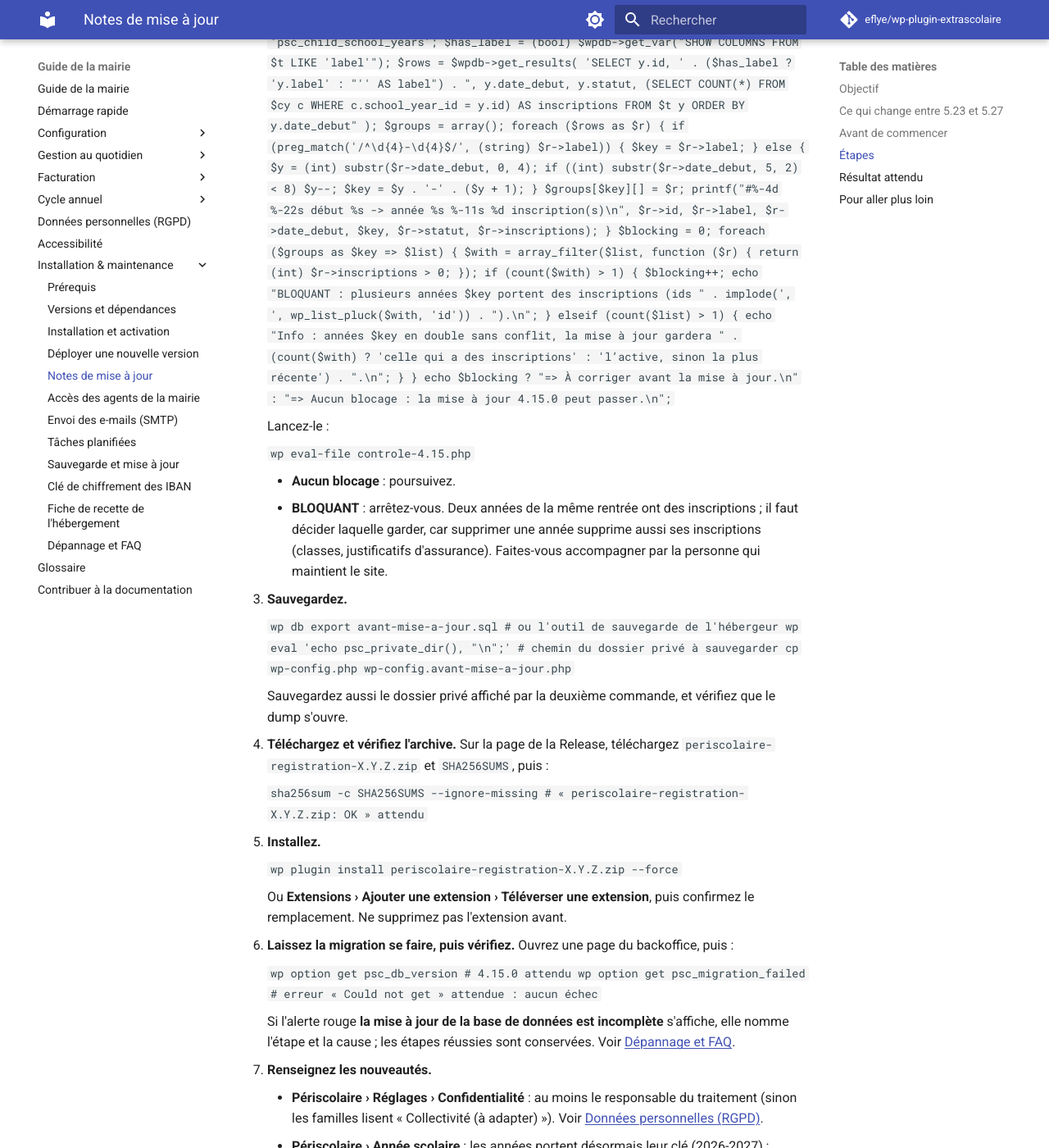
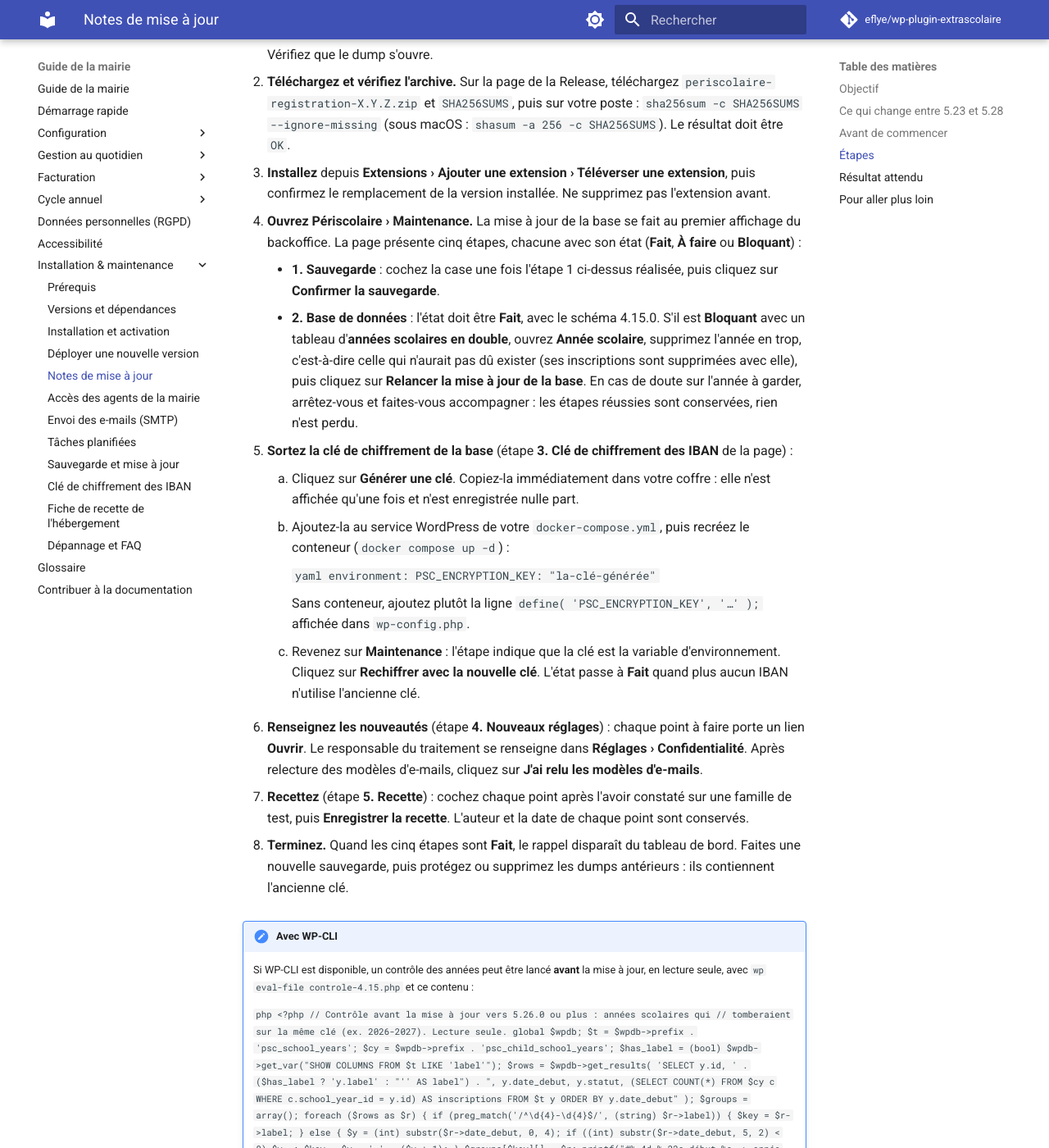
Before and after one commit to eflye/wp-plugin-extrascolaire, an MkDocs documentation site: the page built from documentation/installation/notes-mise-a-jour.md, in a window 1280 px wide and 1400 px high, scrolled down 1192 px. Shown: the whole window at 82% size. Built offline with MkDocs 1.6.1 and Material for MkDocs 9.7.7, drawn with Linux system fonts in a browser that asks for light colours; comment, search, counter and statistics services are not loaded; some of the changed text lies outside the part shown.

Commit message:
docs(installation): mise à jour depuis le backoffice, clé en variable d'environnement
Co-Authored-By: Claude Opus 5.5 <noreply@anthropic.com>
Claude-Session: https://claude.ai/code/session_01NUknn5V2uYE87AKNARM7tY

````diff
--- a/documentation/installation/notes-mise-a-jour.md
+++ b/documentation/installation/notes-mise-a-jour.md
@@ -2,31 +2,62 @@
 
 ## Objectif
 
-Passer d'une version antérieure à 5.26.0 (5.23.x, 5.24.x ou 5.25.x) à la version 5.27.0 ou plus récente, en contrôlant avant la mise à jour ce qui pourrait l'arrêter, puis en réglant ce qui est nouveau. La procédure générale reste celle de [Déployer une nouvelle version](deploiement-zip.md) ; cette page en détaille l'application à ce saut de version.
+Passer d'une version antérieure à 5.26.0 (5.23.x, 5.24.x ou 5.25.x) à la version 5.28.0 ou plus récente. Depuis 5.28.0, tout se fait **depuis le backoffice**, dans **Périscolaire › Maintenance**, sans ligne de commande : c'est la méthode adaptée à un WordPress en conteneur. Les commandes WP-CLI restent possibles ; elles sont indiquées en encadré.
 
-## Ce qui change entre 5.23 et 5.27
+## Ce qui change entre 5.23 et 5.28
 
-- **Une seule migration de base :** le schéma passe de 4.14.0 à 4.15.0 (5.26.0), avec une seule table d'année scolaire nommée par sa rentrée et le statut de l'enfant porté par l'année. Elle est automatique, mais s'arrête si deux années d'une même rentrée portent chacune des inscriptions : l'étape 2 le vérifie avant.
+- **Une seule migration de base :** le schéma passe de 4.14.0 à 4.15.0 (5.26.0), avec une seule table d'année scolaire nommée par sa rentrée et le statut de l'enfant porté par l'année. Elle est automatique. Si deux années d'une même rentrée portent chacune des inscriptions, elle s'arrête **sans rien perdre** et la page **Maintenance** affiche les années en cause.
 - **Nouveaux réglages :** rubrique **Confidentialité** (5.24.0), modèle d'e-mail **Réinscription retirée par la famille** (5.26.0).
-- **Clé de chiffrement des IBAN** (5.27.0) : commande `wp psc chiffrement` pour sortir la clé de la base.
+- **Clé de chiffrement des IBAN** (5.27.0) : à sortir de la base. Pour un conteneur, la clé se déclare en variable d'environnement (5.28.0).
 
 ## Avant de commencer
 
-- Accès SSH avec WP-CLI (`wp --info` doit répondre) et un compte administrateur WordPress.
+- Un compte administrateur WordPress (capacité de configuration du périscolaire).
+- Un accès à l'hôte des conteneurs pour la sauvegarde et, à l'étape 5, pour déclarer une variable d'environnement.
 - Un créneau calme : hors réinscription et hors facturation.
-- Un coffre de mots de passe pour la clé de chiffrement de l'étape 8.
+- Un coffre de mots de passe pour la clé de chiffrement.
 
 ## Étapes
 
-1. **Relevez l'état actuel.**
+1. **Sauvegardez**, depuis l'hôte des conteneurs :
 
-    ```
-    wp plugin list | grep periscolaire      # version installée
-    wp option get psc_db_version            # 4.14.0 attendu
-    wp option get psc_invoice_debug_delete  # erreur « Could not get » attendue (mode debug inactif)
-    ```
+    - la base de données, par exemple `docker exec <conteneur-mysql> sh -c 'exec mysqldump -uroot -p"$MYSQL_ROOT_PASSWORD" --single-transaction <base>' > avant-mise-a-jour.sql` (`podman` à la place de `docker` selon votre installation) ;
+    - le dossier privé des documents : son chemin est affiché à l'étape 1 de **Périscolaire › Maintenance** ; dans un conteneur, il se trouve en général dans le volume de WordPress ;
+    - le fichier `wp-config.php` et le `docker-compose.yml`.
 
-2. **Contrôlez les années scolaires (lecture seule).** Créez sur le serveur, hors du dossier du plugin, un fichier `controle-4.15.php` avec ce contenu :
+    Vérifiez que le dump s'ouvre.
+
+2. **Téléchargez et vérifiez l'archive.** Sur la page de la Release, téléchargez `periscolaire-registration-X.Y.Z.zip` et `SHA256SUMS`, puis sur votre poste : `sha256sum -c SHA256SUMS --ignore-missing` (sous macOS : `shasum -a 256 -c SHA256SUMS`). Le résultat doit être `OK`.
+
+3. **Installez** depuis **Extensions › Ajouter une extension › Téléverser une extension**, puis confirmez le remplacement de la version installée. Ne supprimez pas l'extension avant.
+
+4. **Ouvrez Périscolaire › Maintenance.** La mise à jour de la base se fait au premier affichage du backoffice. La page présente cinq étapes, chacune avec son état (**Fait**, **À faire** ou **Bloquant**) :
+
+    - **1. Sauvegarde** : cochez la case une fois l'étape 1 ci-dessus réalisée, puis cliquez sur **Confirmer la sauvegarde**.
+    - **2. Base de données** : l'état doit être **Fait**, avec le schéma 4.15.0. S'il est **Bloquant** avec un tableau d'**années scolaires en double**, ouvrez **Année scolaire**, supprimez l'année en trop, c'est-à-dire celle qui n'aurait pas dû exister (ses inscriptions sont supprimées avec elle), puis cliquez sur **Relancer la mise à jour de la base**. En cas de doute sur l'année à garder, arrêtez-vous et faites-vous accompagner : les étapes réussies sont conservées, rien n'est perdu.
+
+5. **Sortez la clé de chiffrement de la base** (étape **3. Clé de chiffrement des IBAN** de la page) :
+
+    1. Cliquez sur **Générer une clé**. Copiez-la immédiatement dans votre coffre : elle n'est affichée qu'une fois et n'est enregistrée nulle part.
+    2. Ajoutez-la au service WordPress de votre `docker-compose.yml`, puis recréez le conteneur (`docker compose up -d`) :
+
+        ```yaml
+        environment:
+          PSC_ENCRYPTION_KEY: "la-clé-générée"
+        ```
+
+        Sans conteneur, ajoutez plutôt la ligne `define( 'PSC_ENCRYPTION_KEY', '…' );` affichée dans `wp-config.php`.
+
+    3. Revenez sur **Maintenance** : l'étape indique que la clé est la variable d'environnement. Cliquez sur **Rechiffrer avec la nouvelle clé**. L'état passe à **Fait** quand plus aucun IBAN n'utilise l'ancienne clé.
+
+6. **Renseignez les nouveautés** (étape **4. Nouveaux réglages**) : chaque point à faire porte un lien **Ouvrir**. Le responsable du traitement se renseigne dans **Réglages › Confidentialité**. Après relecture des modèles d'e-mails, cliquez sur **J'ai relu les modèles d'e-mails**.
+
+7. **Recettez** (étape **5. Recette**) : cochez chaque point après l'avoir constaté sur une famille de test, puis **Enregistrer la recette**. L'auteur et la date de chaque point sont conservés.
+
+8. **Terminez.** Quand les cinq étapes sont **Fait**, le rappel disparaît du tableau de bord. Faites une nouvelle sauvegarde, puis protégez ou supprimez les dumps antérieurs : ils contiennent l'ancienne clé.
+
+!!! note "Avec WP-CLI"
+    Si WP-CLI est disponible, un contrôle des années peut être lancé **avant** la mise à jour, en lecture seule, avec `wp eval-file controle-4.15.php` et ce contenu :
 
     ```php
     <?php
@@ -66,66 +97,14 @@ Passer d'une version antérieure à 5.26.0 (5.23.x, 5.24.x ou 5.25.x) à la vers
     echo $blocking ? "=> À corriger avant la mise à jour.\n" : "=> Aucun blocage : la mise à jour 4.15.0 peut passer.\n";
     ```
 
-    Lancez-le :
-
-    ```
-    wp eval-file controle-4.15.php
-    ```
-
-    - **Aucun blocage** : poursuivez.
-    - **BLOQUANT** : arrêtez-vous. Deux années de la même rentrée ont des inscriptions ; il faut décider laquelle garder, car supprimer une année supprime aussi ses inscriptions (classes, justificatifs d'assurance). Faites-vous accompagner par la personne qui maintient le site.
-
-3. **Sauvegardez.**
-
-    ```
-    wp db export avant-mise-a-jour.sql           # ou l'outil de sauvegarde de l'hébergeur
-    wp eval 'echo psc_private_dir(), "\n";'      # chemin du dossier privé à sauvegarder
-    cp wp-config.php wp-config.avant-mise-a-jour.php
-    ```
-
-    Sauvegardez aussi le dossier privé affiché par la deuxième commande, et vérifiez que le dump s'ouvre.
-
-4. **Téléchargez et vérifiez l'archive.** Sur la page de la Release, téléchargez `periscolaire-registration-X.Y.Z.zip` et `SHA256SUMS`, puis :
-
-    ```
-    sha256sum -c SHA256SUMS --ignore-missing     # « periscolaire-registration-X.Y.Z.zip: OK » attendu
-    ```
-
-5. **Installez.**
-
-    ```
-    wp plugin install periscolaire-registration-X.Y.Z.zip --force
-    ```
-
-    Ou **Extensions › Ajouter une extension › Téléverser une extension**, puis confirmez le remplacement. Ne supprimez pas l'extension avant.
-
-6. **Laissez la migration se faire, puis vérifiez.** Ouvrez une page du backoffice, puis :
-
-    ```
-    wp option get psc_db_version            # 4.15.0 attendu
-    wp option get psc_migration_failed      # erreur « Could not get » attendue : aucun échec
-    ```
-
-    Si l'alerte rouge **la mise à jour de la base de données est incomplète** s'affiche, elle nomme l'étape et la cause ; les étapes réussies sont conservées. Voir [Dépannage et FAQ](depannage-faq.md).
-
-7. **Renseignez les nouveautés.**
-
-    - **Périscolaire › Réglages › Confidentialité** : au moins le responsable du traitement (sinon les familles lisent « Collectivité (à adapter) »). Voir [Données personnelles (RGPD)](../rgpd.md).
-    - **Périscolaire › Année scolaire** : les années portent désormais leur clé (2026-2027) ; vérifiez la liste et l'année active. Voir [Année scolaire](../configuration/annee-scolaire.md).
-    - **Périscolaire › Modèles d'e-mails** : relisez **Réinscription retirée par la famille**.
-
-8. **Sortez la clé de chiffrement de la base.** Suivez [Clé de chiffrement des IBAN](cle-chiffrement.md) : `wp psc chiffrement statut`, `generer-cle`, ajout de la ligne dans `wp-config.php`, `rechiffrer`, puis `statut` de nouveau.
-
-9. **Recettez.** Tableau de bord sans alerte nouvelle ; lien de connexion reçu et portail famille ouvert ; justificatif et facture existants téléchargeables ; case de planning cochée puis décochée sur un enfant de test ; IBAN masqué affiché dans **Familles** pour une famille en prélèvement ; **Journal d'audit** avec « Schéma de la base mis à jour (4.14.0 → 4.15.0) » et le rechiffrement.
-
-10. **Terminez.** Faites une nouvelle sauvegarde. Protégez ou supprimez les dumps antérieurs, qui contiennent l'ancienne clé. Supprimez du serveur `controle-4.15.php` et `wp-config.avant-mise-a-jour.php` une fois la clé rangée dans le coffre.
+    Les étapes de la clé existent aussi en ligne de commande : `wp psc chiffrement statut`, `generer-cle`, `rechiffrer`. Voir [Clé de chiffrement des IBAN](cle-chiffrement.md).
 
 !!! warning "Retour arrière"
-    Le schéma de la base ayant changé, réinstaller l'ancienne archive ne suffit pas. Restaurez le dump de l'étape 3, le dossier privé et `wp-config.avant-mise-a-jour.php`, puis réinstallez l'ancienne archive avec `--force`. Les saisies faites depuis la sauvegarde sont perdues.
+    Le schéma de la base ayant changé, réinstaller l'ancienne archive ne suffit pas. Restaurez le dump de l'étape 1 et le dossier privé, retirez la variable `PSC_ENCRYPTION_KEY` si vous l'aviez ajoutée après ce dump, puis réinstallez l'ancienne archive. Les saisies faites depuis la sauvegarde sont perdues.
 
 ## Résultat attendu
 
-La nouvelle version est installée, la base est au schéma 4.15.0 sans alerte, les réglages nouveaux sont renseignés et la clé des IBAN est dans `wp-config.php`.
+Les cinq étapes de **Périscolaire › Maintenance** sont **Fait** : base au schéma 4.15.0, clé des IBAN hors de la base, nouveaux réglages renseignés, recette signée.
 
 ## Pour aller plus loin
 
````
Also changed, not shown: TODO.md (+3 -1 lines), docs/developpement-local.md (+1 -1 lines), documentation/installation/cle-chiffrement.md (+19 -9 lines), documentation/installation/fiche-recette-p1.md (+1 -1 lines), documentation/installation/sauvegarde-mise-a-jour.md (+1 -1 lines).
